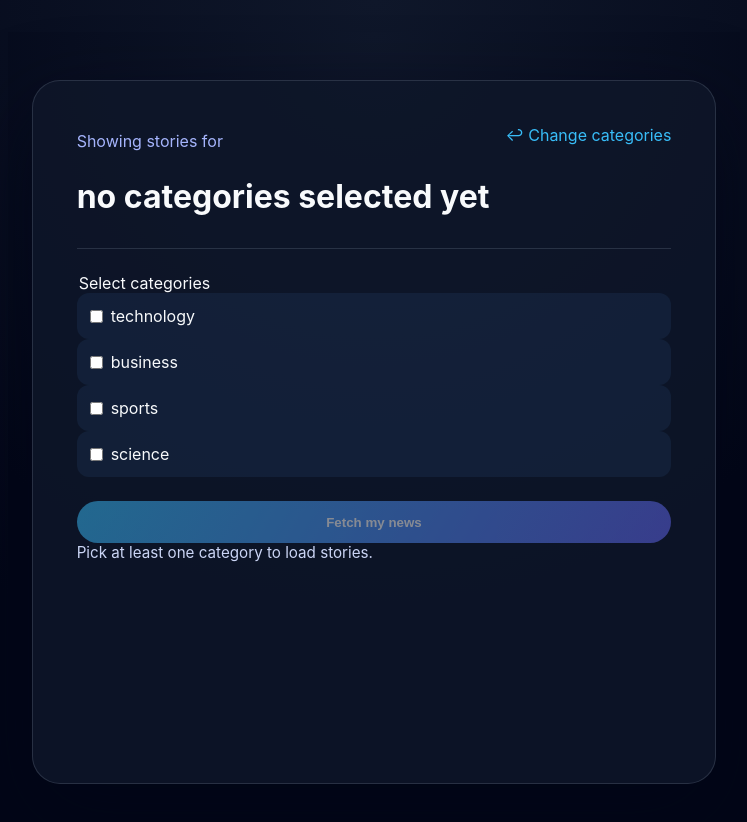
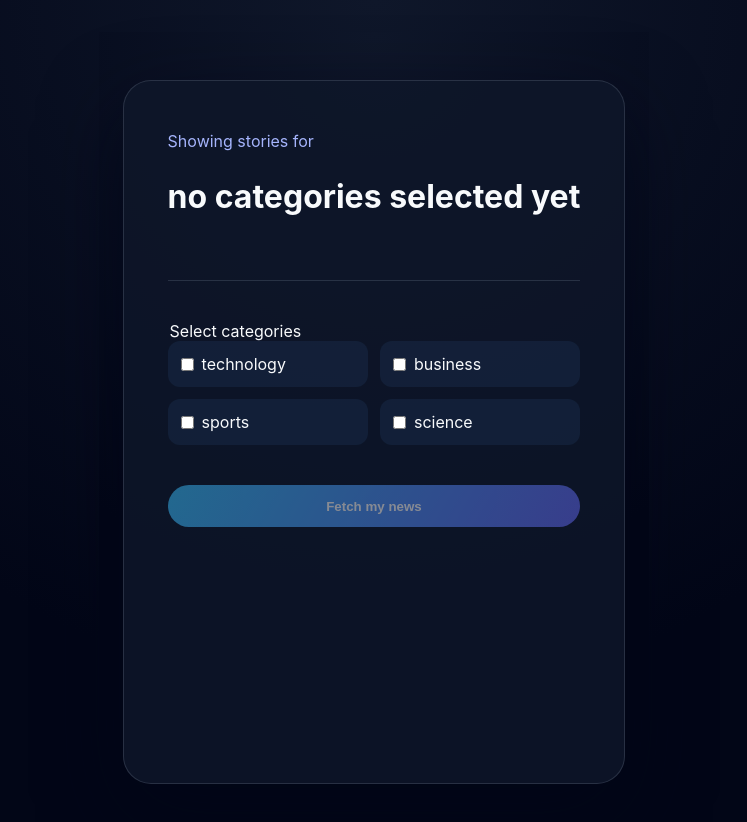
Before and after one commit to halilozerdem2/Hundle, a Next.js app in the folder apps/web/: page /news in a window 1280 px wide. Shown: the top 822 px of the page, without its empty margins (266-1013 px from the left). Built offline with nearby package versions, Linux system fonts and the light colour scheme.

Commit message:
ux: toggle category picker after fetch

```diff
--- a/apps/web/app/globals.css
+++ b/apps/web/app/globals.css
@@ -223,6 +223,31 @@ button.secondary {
   flex-direction: column;
 }
 
+.news-selection-panel {
+  display: flex;
+  flex-direction: column;
+  gap: 1rem;
+}
+
+.category-grid {
+  display: grid;
+  grid-template-columns: repeat(auto-fit, minmax(140px, 1fr));
+  gap: 0.75rem;
+}
+
+.link-button {
+  background: none;
+  border: none;
+  color: #38bdf8;
+  cursor: pointer;
+  font-weight: 600;
+  padding: 0;
+}
+
+.link-button:hover {
+  text-decoration: underline;
+}
+
 .news-filter {
   display: flex;
   flex-wrap: wrap;
--- a/apps/web/app/news/NewsClient.tsx
+++ b/apps/web/app/news/NewsClient.tsx
@@ -1,8 +1,8 @@
-"use client";
+'use client';
 
-import { useState } from "react";
-import { AVAILABLE_CATEGORIES, type Category, type NewsArticle } from "@news/shared";
-import NewsFeed from "../components/news-feed";
+import { useState } from 'react';
+import { AVAILABLE_CATEGORIES, type Category, type NewsArticle } from '@news/shared';
+import NewsFeed from '../components/news-feed';
 
 interface NewsClientProps {
   initialCategories: Category[];
@@ -15,6 +15,11 @@ const NewsClient = ({ initialCategories, initialArticles }: NewsClientProps) =>
   const [hasFetched, setHasFetched] = useState(initialArticles.length > 0);
   const [isLoading, setIsLoading] = useState(false);
   const [error, setError] = useState<string | null>(null);
+  const [showSelection, setShowSelection] = useState(initialCategories.length === 0);
+
+  const selectionLabel = selectedCategories.length
+    ? selectedCategories.join(', ')
+    : 'no categories selected yet';
 
   const toggleCategory = (category: Category) => {
     setSelectedCategories((prev) =>
@@ -24,25 +29,26 @@ const NewsClient = ({ initialCategories, initialArticles }: NewsClientProps) =>
 
   const fetchNews = async () => {
     if (!selectedCategories.length) {
-      setError("Please select at least one category.");
+      setError('Please select at least one category.');
       return;
     }
     setIsLoading(true);
     setError(null);
     try {
-      const response = await fetch("/api/news", {
-        method: "POST",
-        headers: { "Content-Type": "application/json" },
+      const response = await fetch('/api/news', {
+        method: 'POST',
+        headers: { 'Content-Type': 'application/json' },
         body: JSON.stringify({ categories: selectedCategories })
       });
       if (!response.ok) {
-        throw new Error("Failed to load news.");
+        throw new Error('Failed to load news.');
       }
       const payload = (await response.json()) as { articles: NewsArticle[] };
       setArticles(payload.articles);
       setHasFetched(true);
+      setShowSelection(false);
     } catch (err) {
-      setError(err instanceof Error ? err.message : "Unable to load news.");
+      setError(err instanceof Error ? err.message : 'Unable to load news.');
     } finally {
       setIsLoading(false);
     }
@@ -50,11 +56,29 @@ const NewsClient = ({ initialCategories, initialArticles }: NewsClientProps) =>
 
   return (
     <div className="news-selection-panel">
+      <header className="news-section-header">
+        <div>
+          <p className="news-section-subtitle">Showing stories for</p>
+          <h1>{selectionLabel}</h1>
+        </div>
+        {!showSelection && (
+          <button type="button" className="link-button" onClick={() => setShowSelection(true)}>
+            Change categories
+          </button>
+        )}
+      </header>
+      <div className="news-page-divider" />
+
+      {showSelection && (
+        <>
           <fieldset>
             <legend>Select categories</legend>
             <div className="category-grid">
               {AVAILABLE_CATEGORIES.map((category) => (
-            <label key={category} className={`category-option ${selectedCategories.includes(category) ? "selected" : ""}`}>
+                <label
+                  key={category}
+                  className={`category-option ${selectedCategories.includes(category) ? 'selected' : ''}`}
+                >
                   <input
                     type="checkbox"
                     checked={selectedCategories.includes(category)}
@@ -66,8 +90,11 @@ const NewsClient = ({ initialCategories, initialArticles }: NewsClientProps) =>
             </div>
           </fieldset>
           <button onClick={fetchNews} disabled={!selectedCategories.length || isLoading}>
-        {isLoading ? "Loading…" : hasFetched ? "Refresh news" : "Fetch my news"}
+            {isLoading ? 'Loading…' : hasFetched ? 'Refresh news' : 'Fetch my news'}
           </button>
+        </>
+      )}
+
       {error && <p className="notice">{error}</p>}
 
       {hasFetched ? (
@@ -77,9 +104,9 @@ const NewsClient = ({ initialCategories, initialArticles }: NewsClientProps) =>
           hasFetched
           isLoading={isLoading}
         />
-      ) : (
+      ) : !showSelection ? (
         <p className="news-placeholder">Pick at least one category to load stories.</p>
-      )}
+      ) : null}
     </div>
   );
 };
--- a/apps/web/app/news/page.tsx
+++ b/apps/web/app/news/page.tsx
@@ -1,6 +1,5 @@
-import Link from 'next/link';
 import { fetchNews } from '@news/news-core';
-import { AVAILABLE_CATEGORIES, Category, NewsArticle } from '@news/shared';
+import { AVAILABLE_CATEGORIES, type Category, type NewsArticle } from '@news/shared';
 import NewsClient from './NewsClient';
 
 interface NewsPageProps {
@@ -19,9 +18,6 @@ const parseCategories = (value?: string): Category[] => {
     );
 };
 
-const buildDescription = (categories: Category[]) =>
-  categories.length ? categories.join(', ') : 'all categories';
-
 const NewsPage = async ({ searchParams }: NewsPageProps) => {
   const categories = parseCategories(searchParams?.categories);
   let articles: NewsArticle[] = [];
@@ -34,24 +30,10 @@ const NewsPage = async ({ searchParams }: NewsPageProps) => {
     }
   }
 
-  const headingDescription = categories.length
-    ? buildDescription(categories)
-    : 'no categories selected yet';
-
   return (
     <main className="news-page-shell">
       <section className="news-page-card">
-        <header>
-          <div>
-            <p className="news-section-subtitle">Showing stories for</p>
-            <h1>{headingDescription}</h1>
-          </div>
-          <Link href="/">↩︎ Change categories</Link>
-        </header>
-
-        <div className="news-page-divider" />
-
-        <NewsClient initialArticles={articles} initialCategories={categories} />
+        <NewsClient initialCategories={categories} initialArticles={articles} />
       </section>
     </main>
   );
```
Lines whose indentation alone changed are shown as unchanged.
